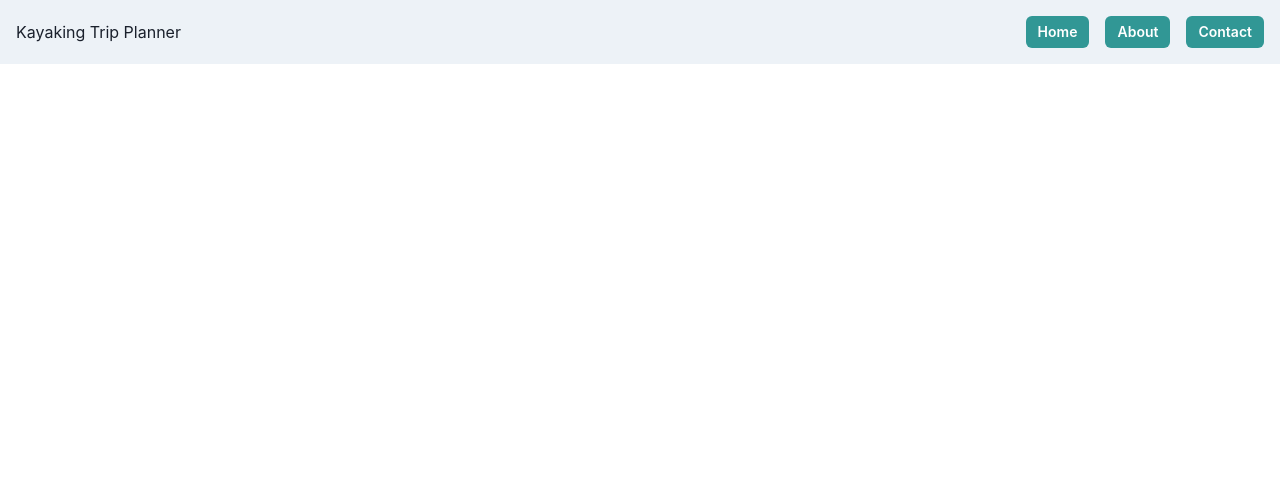
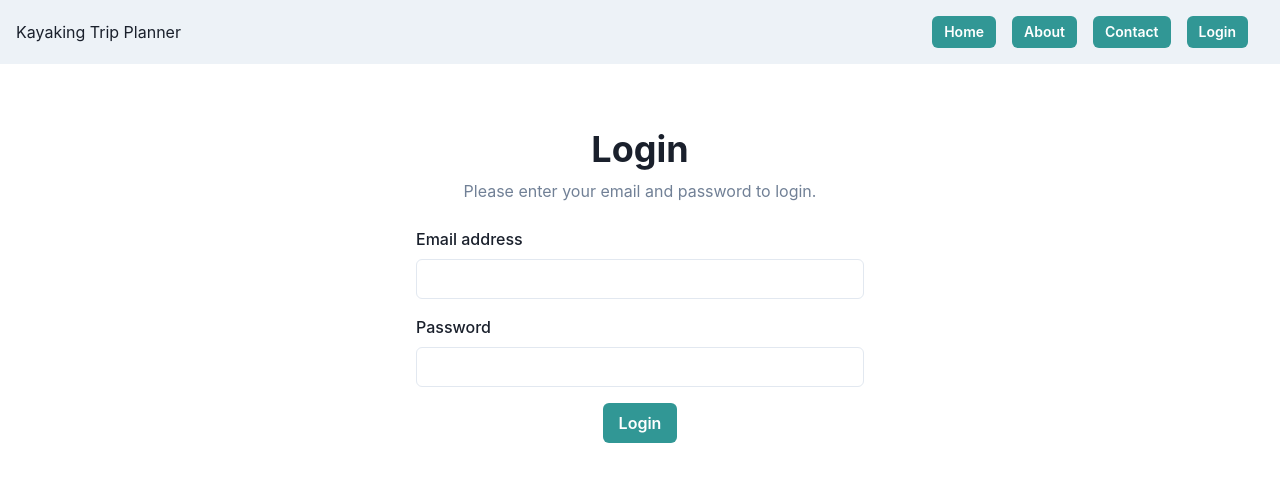
Before and after one commit to GPT-Engineer-App/kayak-trip-planner-sollenkroka, a React (Vite) app: page /login in a window 1280 px wide. Shown: the top 482 px of the page. Built offline with nearby package versions, Linux system fonts and the light colour scheme.

Commit message:
Added login functionality with a new login page and integrated it into the existing design.

```diff
--- a/src/App.jsx
+++ b/src/App.jsx
@@ -3,6 +3,7 @@ import Index from "./pages/Index.jsx";
 import About from "./pages/About.jsx";
 import Contact from "./pages/Contact.jsx";
 import Navbar from "./components/Navbar.jsx";
+import Login from "./pages/Login.jsx";
 
 function App() {
   return (
@@ -12,6 +13,7 @@ function App() {
         <Route exact path="/" element={<Index />} />
         <Route exact path="/about" element={<About />} />
         <Route exact path="/contact" element={<Contact />} />
+        <Route exact path="/login" element={<Login />} />
       </Routes>
     </Router>
   );
--- a/src/components/Navbar.jsx
+++ b/src/components/Navbar.jsx
@@ -18,8 +18,13 @@ const Navbar = () => {
             </Button>
           </RouterLink>
           <RouterLink to="/contact">
-            <Button variant={"solid"} colorScheme={"teal"} size={"sm"}>
+            <Button variant={"solid"} colorScheme={"teal"} size={"sm"} mr={4}>
               Contact
+            </Button>
+          </RouterLink>
+          <RouterLink to="/login">
+            <Button variant={"solid"} colorScheme={"teal"} size={"sm"} mr={4}>
+              Login
             </Button>
           </RouterLink>
         </Flex>
--- /dev/null
+++ b/src/pages/Login.jsx
@@ -0,0 +1,66 @@
+import { useState } from "react";
+import { Box, Button, FormControl, FormLabel, Input, Heading, Text, useToast } from "@chakra-ui/react";
+import { useNavigate } from "react-router-dom";
+
+const Login = () => {
+  const [email, setEmail] = useState("");
+  const [password, setPassword] = useState("");
+  const toast = useToast();
+  const navigate = useNavigate();
+
+  const handleLogin = async () => {
+    // Placeholder for actual login logic
+    if (email === "user@example.com" && password === "password") {
+      toast({
+        title: "Login successful.",
+        description: "You have successfully logged in.",
+        status: "success",
+        duration: 5000,
+        isClosable: true,
+      });
+      navigate("/");
+    } else {
+      toast({
+        title: "Login failed.",
+        description: "Invalid email or password.",
+        status: "error",
+        duration: 5000,
+        isClosable: true,
+      });
+    }
+  };
+
+  return (
+    <Box textAlign="center" py={10} px={6}>
+      <Heading as="h2" size="xl" mt={6} mb={2}>
+        Login
+      </Heading>
+      <Text color={"gray.500"} mb={6}>
+        Please enter your email and password to login.
+      </Text>
+      <Box maxW="md" mx="auto">
+        <FormControl id="email" mb={4}>
+          <FormLabel>Email address</FormLabel>
+          <Input
+            type="email"
+            value={email}
+            onChange={(e) => setEmail(e.target.value)}
+          />
+        </FormControl>
+        <FormControl id="password" mb={4}>
+          <FormLabel>Password</FormLabel>
+          <Input
+            type="password"
+            value={password}
+            onChange={(e) => setPassword(e.target.value)}
+          />
+        </FormControl>
+        <Button colorScheme="teal" onClick={handleLogin}>
+          Login
+        </Button>
+      </Box>
+    </Box>
+  );
+};
+
+export default Login;
```
